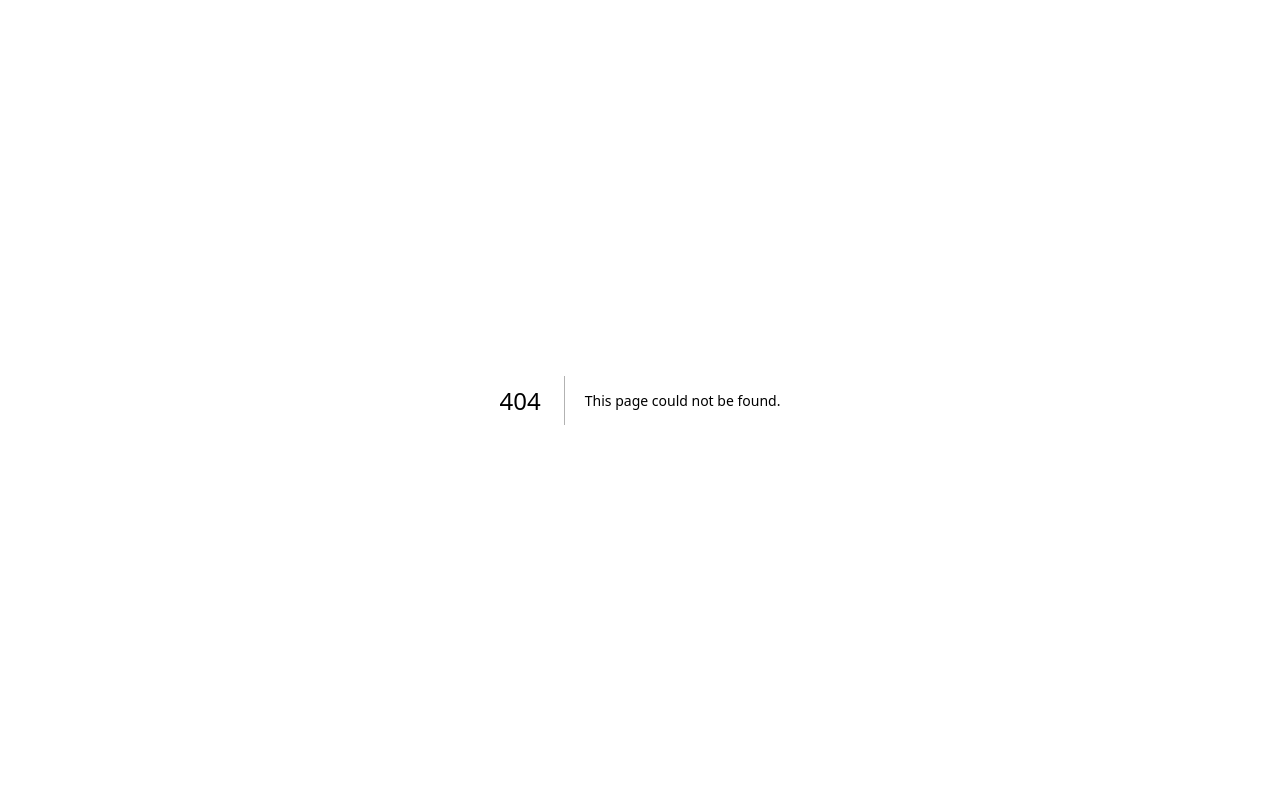
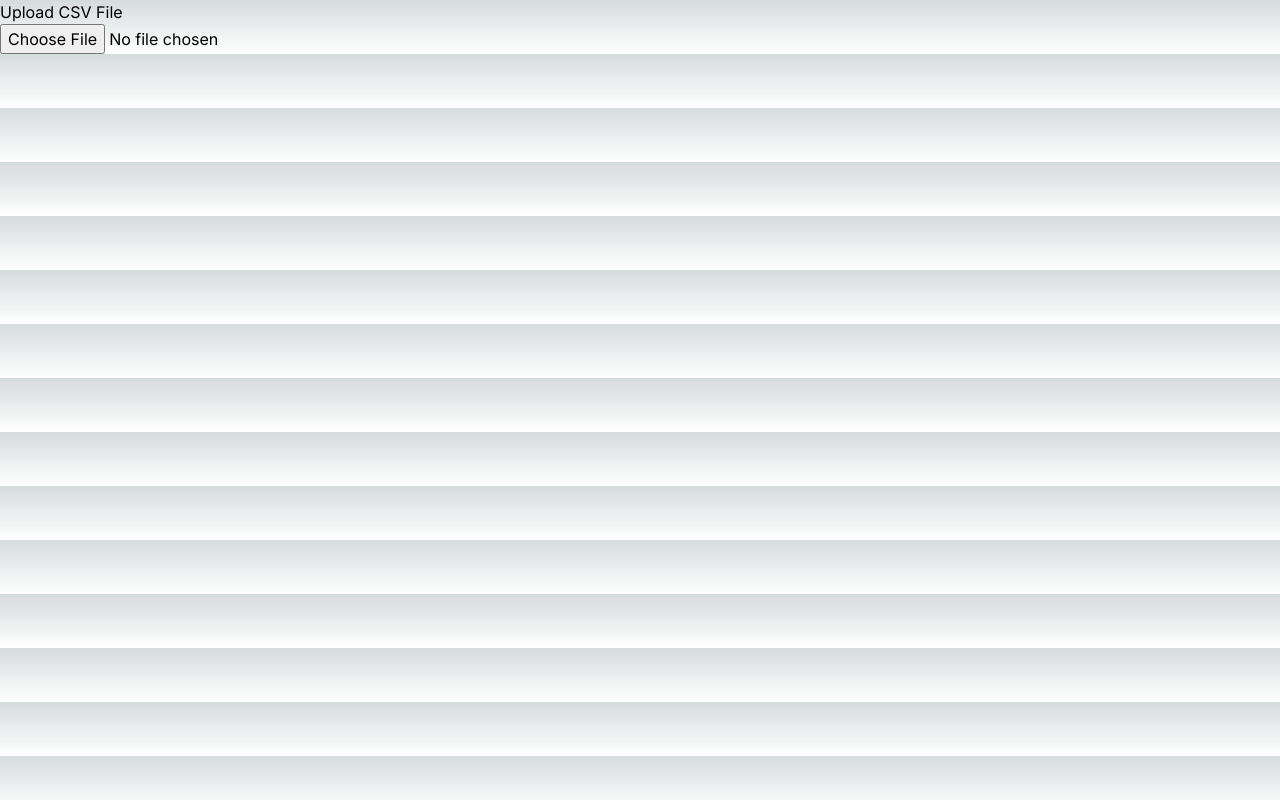
Before and after one commit to brokenalarms/chooseyourownconcoction, a Next.js app: page /setup in a window 1280 px wide. Before the commit this address had no page. Built offline with nearby package versions, Linux system fonts and the light colour scheme.

Commit message:
add csv parsing

```diff
--- a/src/app/choices.js
+++ b/src/app/choices.js
@@ -1,3 +1,35 @@
+// 'use client';
+// import * as Papa from 'papaparse';
+
+// async function parseCSV(csvString) {
+//     // Define the path to the CSV file
+
+//     // Read the file contents
+//     const fileContents = (await fetch(csvString));
+//     const blob = await fileContents.blob()
+//     return new Promise((resolve, reject) => {
+//         Papa.parse(blob, {
+//             header: true, // Assuming your CSV has headers
+//             skipEmptyLines: true,
+
+//             complete: function (results) {
+//                 resolve(results.data);
+//             },
+//             error: function (error) {
+//                 reject(error);
+//             }
+//         });
+//     });
+// }
+
+// try {
+//     const data = await parseCSV('/input/input.csv');
+//     console.log(data);
+// } catch (error) {
+//     console.error('Error parsing CSV:', error);
+// }
+
+
 const Screen = (vars) => {
     return Object.assign({}, vars, { image: `/assets/${vars.image}` });
 }
@@ -25,7 +57,7 @@ const drinks = {
         // categories: [category.mocktail, category.mocktail.subcategories.spritOfTequila],
         title: 'Mexican Mule',
         description: 'tequila, lime, ginger, ginger beer, bitters',
-        // image: 'Moscow Mule.png',
+        image: 'Moscow Mule.png',
     },
     medicinaLatina: {
         // categories: [category.mocktail, category.mocktail.subcategories.spritOfTequila],
--- /dev/null
+++ b/src/app/context/csvDataContext.js
@@ -0,0 +1,22 @@
+'use client';
+import React, { createContext, useState, useContext } from 'react';
+
+// Create Context
+const CsvDataContext = createContext();
+
+// Create a provider component
+export function CsvDataProvider({ children }) {
+    const [csvData, setCsvData] = useState(null);
+
+    return (
+        <CsvDataContext.Provider value={{ csvData, setCsvData }}>
+            {console.log('Context Value:', csvData, setCsvData)}
+            {children}
+        </CsvDataContext.Provider>
+    );
+}
+
+// Custom hook to use the CsvDataContext
+export function useCsvData() {
+    return useContext(CsvDataContext);
+}
--- a/src/app/layout.js
+++ /dev/null
@@ -1,17 +0,0 @@
-import { Inter } from "next/font/google";
-import "./globals.css";
-
-const inter = Inter({ subsets: ["latin"] });
-
-export const metadata = {
-  title: "Choose Your Own Concoction",
-  description: "",
-};
-
-export default function RootLayout({ children }) {
-  return (
-    <html lang="en">
-      <body className={inter.className}>{children}</body>
-    </html>
-  );
-}
--- a/src/app/layout.tsx
+++ b/src/app/layout.tsx
@@ -1,6 +1,7 @@
 import type { Metadata } from "next";
 import { Inter } from "next/font/google";
 import "./globals.css";
+import { CsvDataProvider } from './context/csvDataContext';
 
 const inter = Inter({ subsets: ["latin"] });
 
@@ -16,7 +17,9 @@ export default function RootLayout({
 }>) {
   return (
     <html lang="en">
-      <body className={inter.className}>{children}</body>
+      <CsvDataProvider>
+        <body className={inter.className}>{children}</body>
+      </CsvDataProvider>
     </html>
   );
 }
--- /dev/null
+++ b/src/app/setup/page.js
@@ -0,0 +1,43 @@
+'use client'; // Ensure this is a client component if using Next.js with the `app` directory
+
+import React from 'react';
+import { useCsvData } from '../context/csvDataContext';
+import Papa from 'papaparse';
+
+export default function CsvUpload() {
+    const { csvData, setCsvData } = useCsvData();
+
+    const handleFileUpload = (event) => {
+        const file = event.target.files[0];
+
+        if (file) {
+            Papa.parse(file, {
+                header: true, // If your CSV has headers
+                skipEmptyLines: true,
+                complete: function (results) {
+                    setCsvData(results.data);
+                },
+                error: function (error) {
+                    console.error("Error parsing CSV:", error.message);
+                }
+            });
+        }
+    };
+
+    return (
+        <div>
+            <h1>Upload CSV File</h1>
+            <input
+                type="file"
+                accept=".csv"
+                onChange={handleFileUpload}
+            />
+            {csvData && (
+                <div>
+                    <h2>CSV Data</h2>
+                    <pre>{JSON.stringify(csvData, null, 2)}</pre>
+                </div>
+            )}
+        </div>
+    );
+}
```
Also changed, not shown: package.json (+6 -5 lines), public/input/input.csv (added), 1 other file (tests, documents, lock files or other folders).
